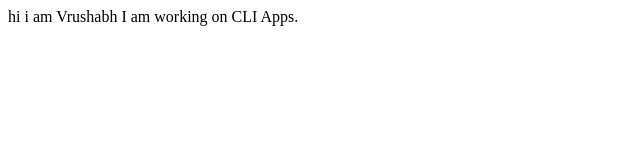
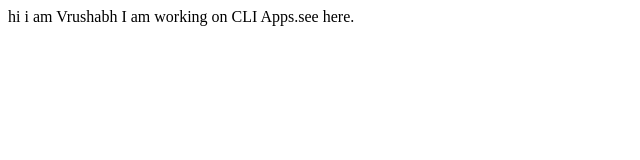
Before and after one commit to vrushabhd/vrushabh-portfolio, a plain HTML site: page index.html in a window 1280 px wide. Shown: the full height of the page, 0-640 px from the left. Drawn offline with Linux system fonts and the light colour scheme.

Commit message:
update:some text

```diff
--- a/index.html
+++ b/index.html
@@ -8,6 +8,6 @@
 <body>
     hi i am Vrushabh
 
-    I am working on CLI Apps.
+    I am working on CLI Apps.see here.
 </body>
 </html>
```
